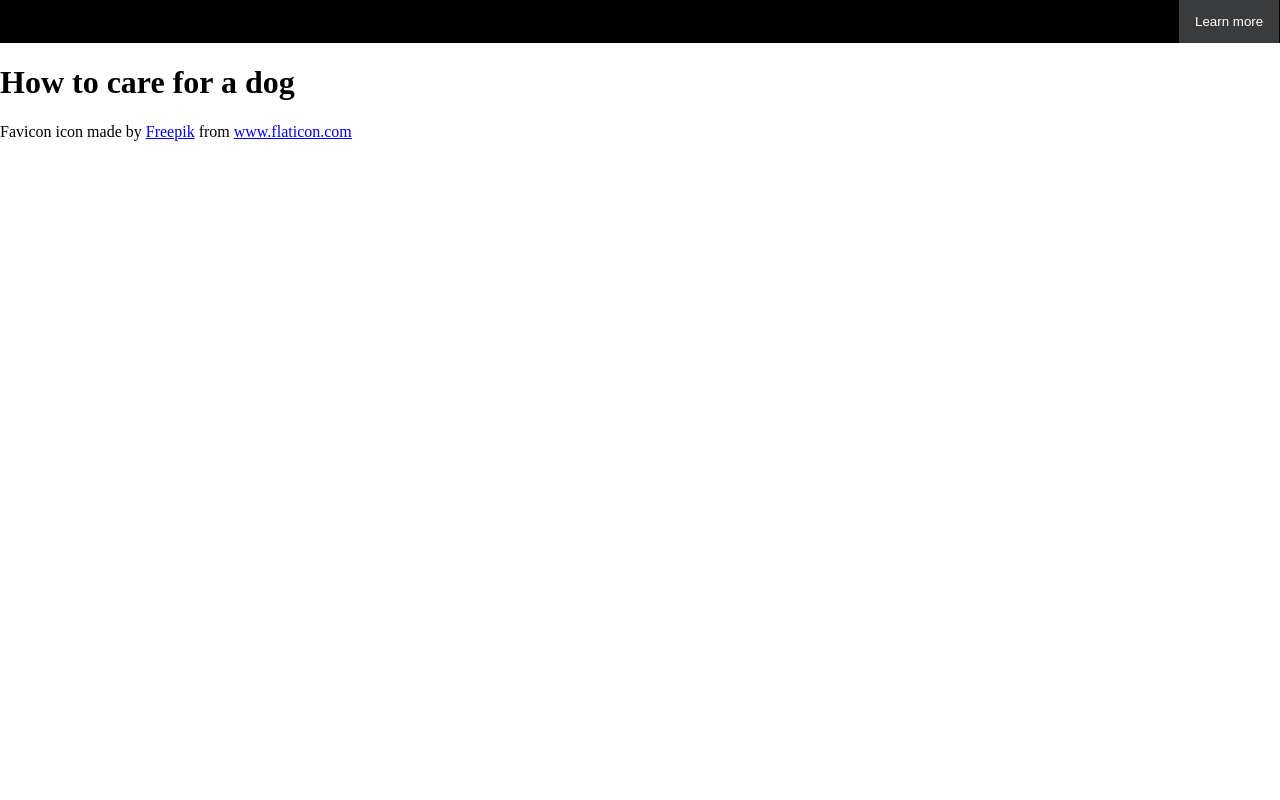
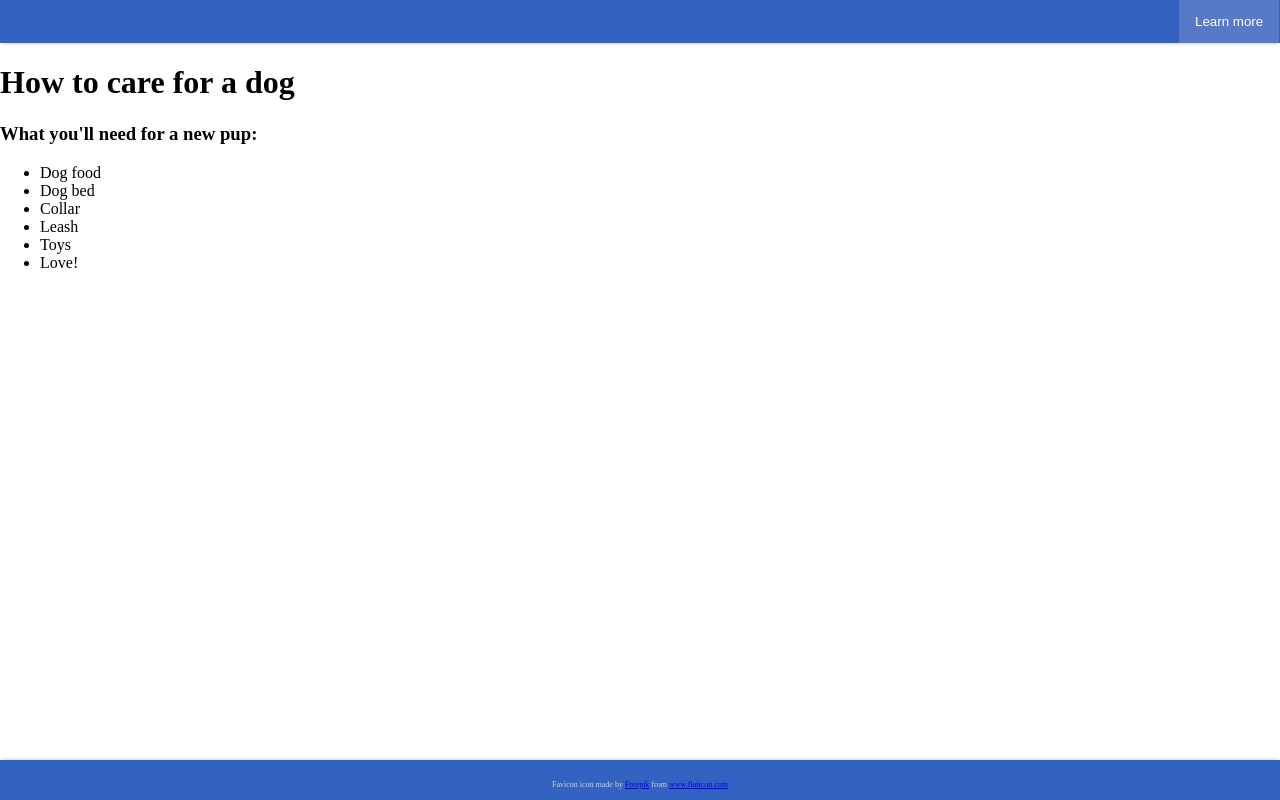
Before and after one commit to ashratigan/Project-Ratigan-Ashley, a plain HTML site: page care.html in a window 1280 px wide. Drawn offline with Linux system fonts and the light colour scheme.

Commit message:
added more content

```diff
--- a/care.html
+++ b/care.html
@@ -22,6 +22,17 @@
         </div>
 
         <h1>How to care for a dog</h1>
+        <div>
+            <h3>What you'll need for a new pup:</h3>
+            <ul>
+                <li>Dog food</li>
+                <li>Dog bed</li>
+                <li>Collar</li>
+                <li>Leash</li>
+                <li>Toys</li>
+                <li>Love!</li>
+            </ul>
+        </div>
         <footer>
             <p>Favicon icon made by <a href="https://www.freepik.com" title="Freepik">Freepik</a> from <a href="https://www.flaticon.com/" title="Flaticon">www.flaticon.com</a></p>
         </footer>
--- a/styles.css
+++ b/styles.css
@@ -9,8 +9,10 @@ https://www.w3schools.com/howto/howto_css_dropdown_navbar.asp
 .navbar {
     overflow: hidden;
     width: 100%;
-    background-color: black;
+    background-color: #3362c1;
+    /* opacity: .1; */
     color: white;
+    box-shadow: 0 3px 3px -2px lightgray;
 }
 .navbar a {
     float: right;
@@ -26,9 +28,10 @@ https://www.w3schools.com/howto/howto_css_dropdown_navbar.asp
     outline: none;
     padding: 14px 16px;
     color: inherit;
-    background-color: #3A3B3C;
+    background-color: #5779c7;
     margin: 0;
     margin-left: 67px;
+    /* opacity: 0.1; */
 }
 .navbar a:hover, .dropdown:hover .dropbtn {
     background-color: grey;
@@ -57,3 +60,25 @@ https://www.w3schools.com/howto/howto_css_dropdown_navbar.asp
 .dropdown:hover .dropdown-content {
     display: block;
 }
+
+/* Title styles */
+#title {
+    text-align: center;
+}
+
+/* Foot styles */
+footer {
+    position:fixed;
+    bottom:0;
+    left:0;
+    right:0;
+    height: 2.5rem;
+    color: lightgray;
+    background-color: #3362c1;
+    box-shadow: 0px -3px 3px -2px lightgrey
+}
+footer > p {
+    font-size: 8px;
+    text-align: center;
+    margin-top: 20px;
+}
```
Also changed, not shown: find.html (+5 -0 lines), index.html (+5 -1 lines).
